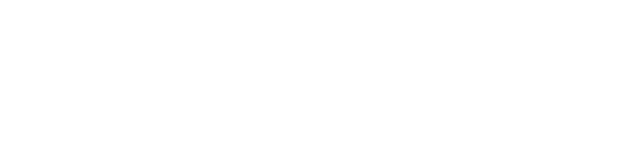
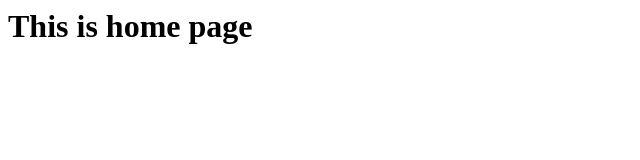
Before and after one commit to hannabeasiam/CTS2852C, a plain HTML site: page index.html in a window 1280 px wide. Shown: the whole page, without its empty margins (0-640 px from the left). Drawn offline with Linux system fonts and the light colour scheme.

Commit message:
added title and header contents

```diff
--- a/index.html
+++ b/index.html
@@ -1,8 +1,9 @@
 <!Docktype html>
 <html>
 	<header>
-		<title></title>
+		<title>Home page</title>
 	</header>
 	<body>
+		<h1>This is home page</h1>
 	</body>
 </html>
```
